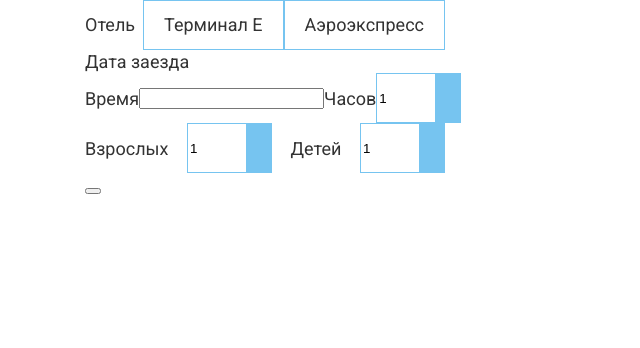
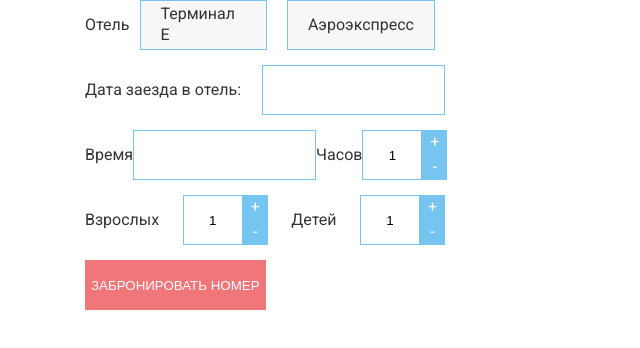
Before and after one commit to pixelaria/vexp, a website: page src/pug/index.pug in a window 1280 px wide. Shown: the whole page, without its empty margins (0-640 px from the left). Drawn offline with nearby package versions, Linux system fonts and the light colour scheme; files that its build step writes are made by us from their sources.

Commit message:
VEXP main styles

```diff
--- a/src/less/main.less
+++ b/src/less/main.less
@@ -21,12 +21,37 @@ body {
 
 .calc {
   width: 360px;
+  font-size: 16px;
+
   &__group {
     display: flex;
     flex-direction: row;
     justify-content: space-between;
     flex-wrap: nowrap;
     align-items: center;
+    margin-bottom: 15px;
+  }
+
+  &__btn {
+    height: 50px;
+    background-color: #f07679;
+    border: none;
+    color: #ffffff;
+    text-transform: uppercase;
+  }
+
+  &__input {
+    height: 50px;
+    border: 1px solid #76c4f0;
+    background-color: #ffffff;
+
+    transition: all 0.3s ease-in-out;
+
+    text-align: center;
+
+    &:hover {
+
+    }
   }
 }
 
@@ -43,6 +68,7 @@ body {
     transition: all 0.3s ease-in-out;
 
     width: 60px;
+    text-align: center;
   }
 
   &:hover {
@@ -57,13 +83,16 @@ body {
   }
 
   &__button {
-    display: block;
+    display: flex;
+    justify-content: center;
+    align-items: center;
 
     background-color: #76c4f0;
     width: 25px;
     height: 25px;
 
     cursor: pointer;
+    color: #ffffff;
 
     &:hover {
       background-color: #27a4eb;
@@ -91,14 +120,14 @@ body {
     padding: 0 20px;
     height: 50px;
     border: 1px solid #76c4f0;
-    background-color: #ffffff;
-
+    background-color: #f7f7f7;
     cursor: pointer;
 
     transition: all 0.3s ease-in-out;
-    &:hover {
-        background-color: #f7f7f7;
-        border-color: #27a4ea;
+    margin: 0 10px;
+    &--active, &:hover {
+      background-color: #ffffff;
+      border-color: #27a4ea;
     }
   }
 }
--- a/src/pug/index.pug
+++ b/src/pug/index.pug
@@ -16,7 +16,8 @@ body.body
                                     span.tabber__item(data-value="1") Терминал Е
                                     span.tabber__item(data-value="2") Аэроэкспресс
                             .calc__group
-                                .calc__label Дата заезда
+                                .calc__label Дата заезда в отель:
+                                input.calc__input.calc__input--datetime
                             .calc__group
                                 .calc__label Время
                                 input.calc__input
@@ -24,21 +25,21 @@ body.body
                                 .calc__spinner.spinner
                                     input.spinner__input(type="text" value="1")
                                     .spinner__buttons
-                                        span.spinner__button.spinner__button-up
-                                        span.spinner__button.spinner__button-down
+                                        span.spinner__button.spinner__button-up +
+                                        span.spinner__button.spinner__button-down -
                             .calc__group
                                 label.calc__label Взрослых
                                 .calc__spinner.spinner
                                     input.spinner__input(type="text" value="1")
                                     .spinner__buttons
-                                        span.spinner__button.spinner__button-up
-                                        span.spinner__button.spinner__button-down
+                                        span.spinner__button.spinner__button-up +
+                                        span.spinner__button.spinner__button-down -
                                 label.calc__label Детей
                                 .calc__spinner.spinner
                                     input.spinner__input(type="text" value="1")
                                     .spinner__buttons
-                                        span.spinner__button.spinner__button-up
-                                        span.spinner__button.spinner__button-down
+                                        span.spinner__button.spinner__button-up +
+                                        span.spinner__button.spinner__button-down -
                         .calc_buttons
-                            button.calc__button.btn.btn--red
+                            button.calc__btn.btn.btn--red Забронировать номер
 </html>
```
Also changed, not shown: docs/css/bundle.css, docs/index.html.
